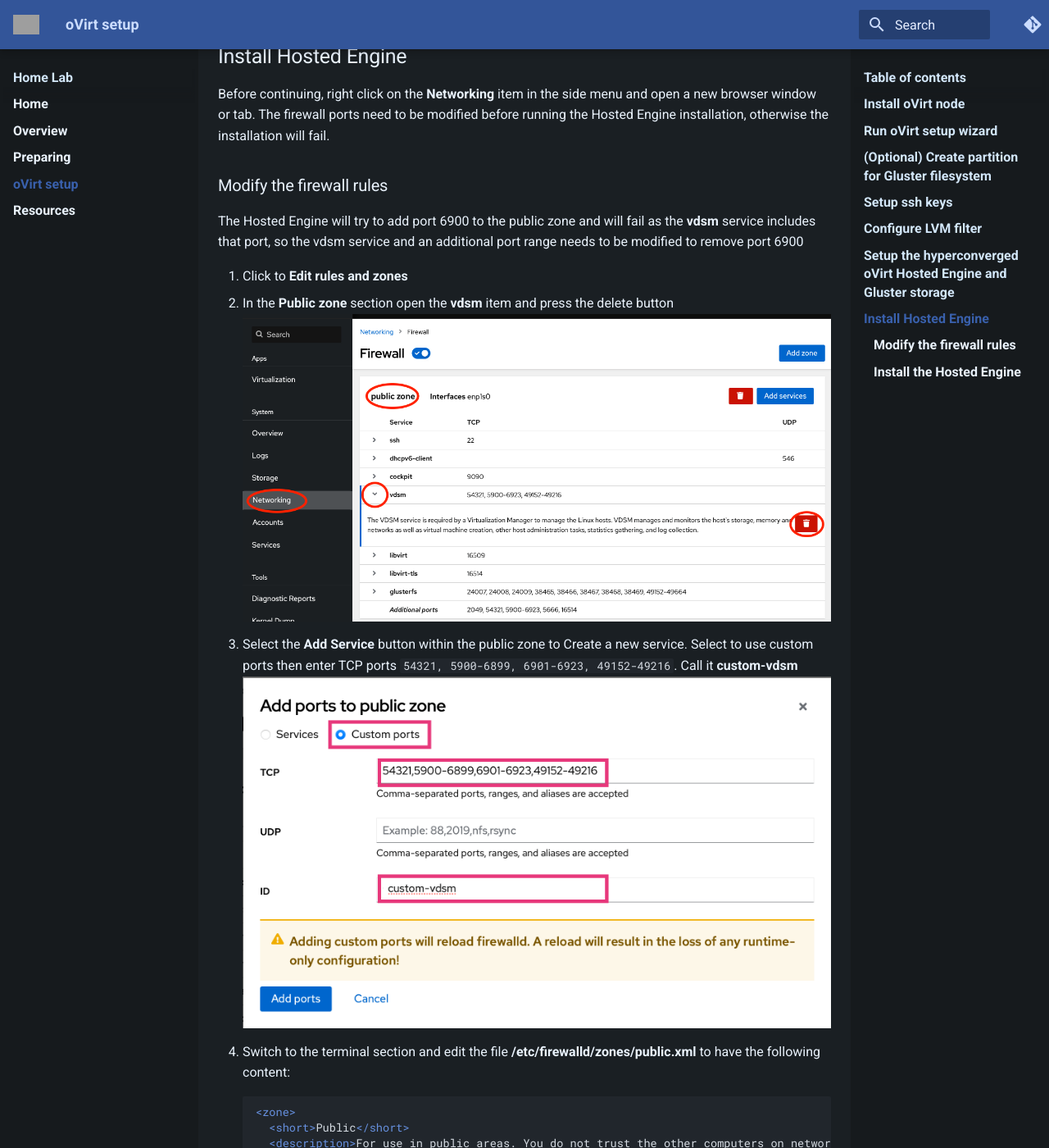
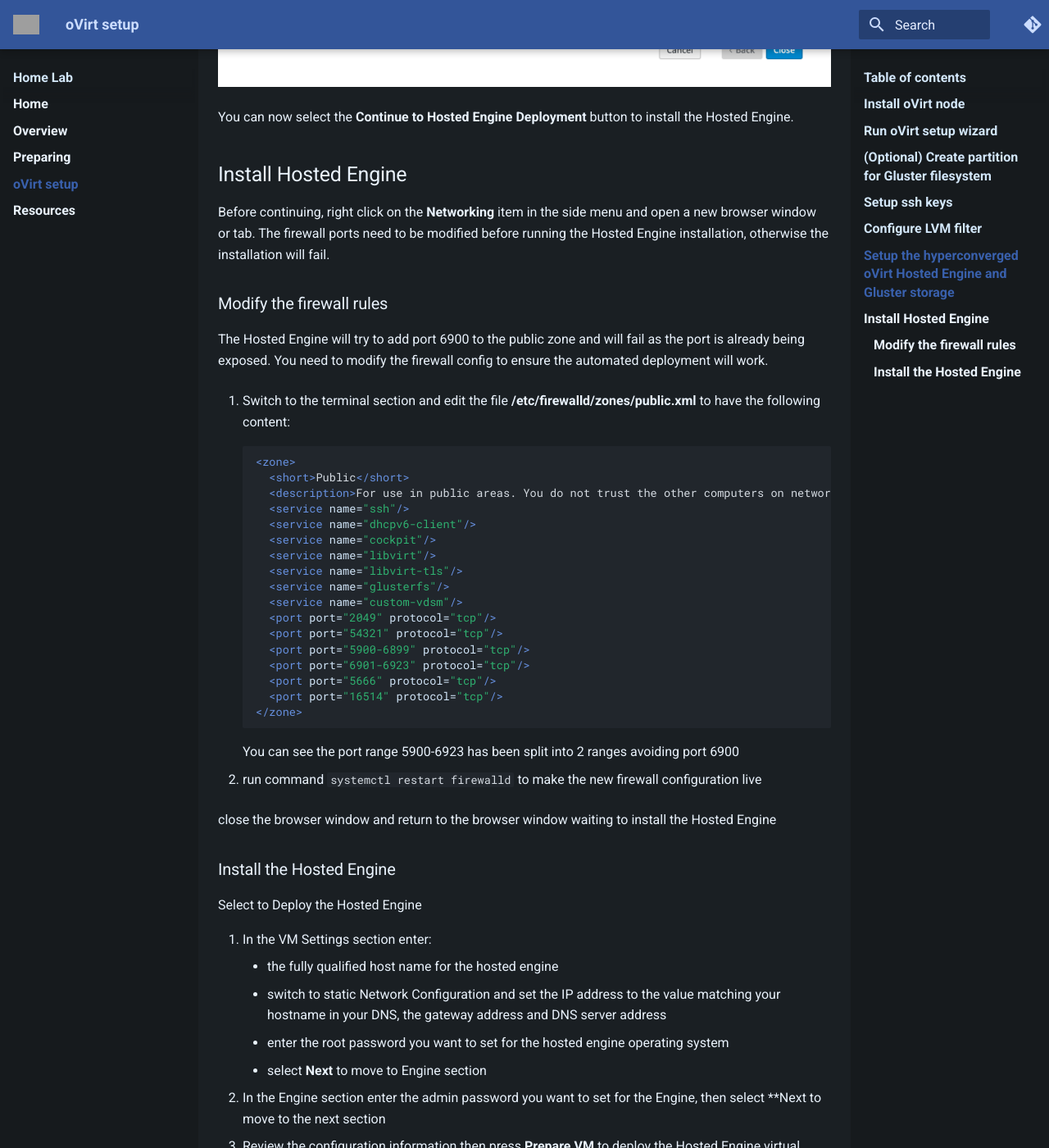
Before and after one commit to brianinnes/homeLab, an MkDocs documentation site: the page built from docs/ovirt.md, in a window 1280 px wide and 1400 px high, scrolled down 3984 px. Shown: the whole window at 82% size. Built offline with MkDocs 1.6.1 and Material for MkDocs 9.7.7, drawn with Linux system fonts in a browser that asks for light colours; comment, search, counter and statistics services are not loaded; some of the changed text lies outside the part shown; grey boxes are pictures that could not be loaded.

Commit message:
updated oVirt deploy instructions

````diff
--- a/docs/ovirt.md
+++ b/docs/ovirt.md
@@ -1,6 +1,6 @@
 # oVirt installation and setup
 
-<!--- cSpell:ignore passwordless OOMY hyperconverged vdsm firewalld -->
+<!--- cSpell:ignore passwordless OOMY hyperconverged vdsm firewalld wipefs -->
 
 ## Install oVirt node
 
@@ -61,6 +61,9 @@
 
 Save the modified lvm.conf file
 
+!!!Note
+    If you plan to use an entire disk for GlusterFS, then it is important that the disk is not partitioned, so if it has previously been used and has a partition table on it, then use the **Terminal** section of the cockpit interface to clear the device.  E.g. if you will be using the disk **/dev/sdb** for gluster, then wipe the disk using command ```wipefs -a -f /dev/sdb```.  This will erase the disk.
+
 ## Setup the hyperconverged oVirt Hosted Engine and Gluster storage
 
 The hyperconverged Hosted Engine and Gluster storage can be installed using the cockpit web console (```http://<host-address>:9090```).
@@ -92,14 +95,9 @@
 
 ### Modify the firewall rules
 
-The Hosted Engine will try to add port 6900 to the public zone and will fail as the **vdsm** service includes that port, so the vdsm service and an additional port range needs to be modified to remove port 6900
+The Hosted Engine will try to add port 6900 to the public zone and will fail as the port is already being exposed.  You need to modify the firewall config to ensure the automated deployment will work.
 
-1. Click to **Edit rules and zones**
-2. In the **Public zone** section open the **vdsm** item and press the delete button
-    ![vdsm service](./images/firewallConfig.png)
-3. Select the **Add Service** button within the public zone to Create a new service.  Select to use custom ports then enter TCP ports ```54321, 5900-6899, 6901-6923, 49152-49216```.  Call it **custom-vdsm**
-    ![new vdsm service](./images/addService.png)
-4. Switch to the terminal section and edit the file **/etc/firewalld/zones/public.xml** to have the following content:
+1. Switch to the terminal section and edit the file **/etc/firewalld/zones/public.xml** to have the following content:
 
     ```xml
     <zone>
@@ -123,11 +121,13 @@
 
     You can see the port range 5900-6923 has been split into 2 ranges avoiding port 6900
 
-5. run command ```systemctl restart firewalld``` to make the new firewall configuration live
+2. run command ```systemctl restart firewalld``` to make the new firewall configuration live
 
 close the browser window and return to the browser window waiting to install the Hosted Engine
 
 ### Install the Hosted Engine
+
+Select to Deploy the Hosted Engine
 
 1. In the VM Settings section enter:
     - the fully qualified host name for the hosted engine
````
Also changed, not shown: docs/images/addService.png (deleted), docs/images/firewallConfig.png (deleted).
